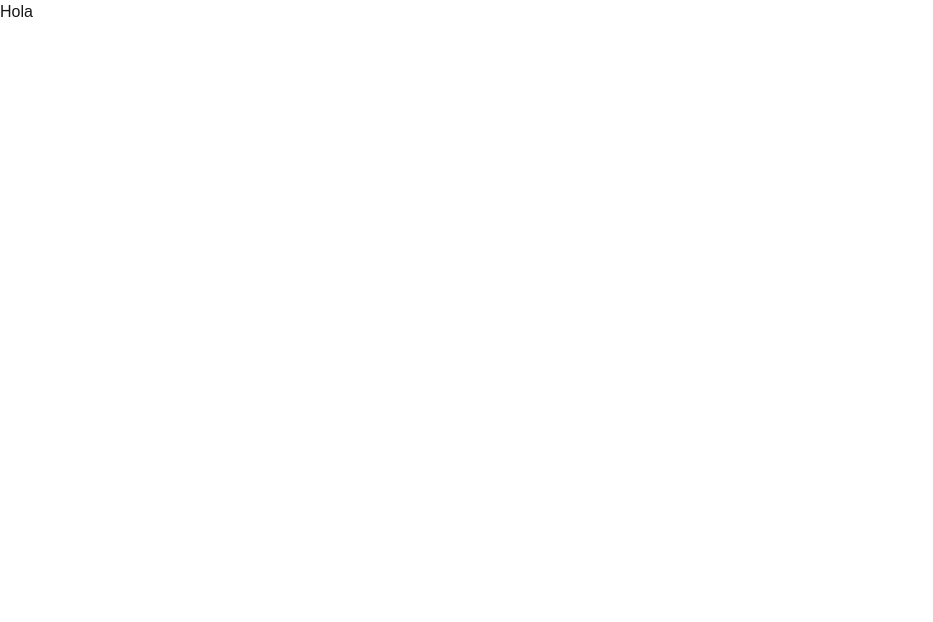
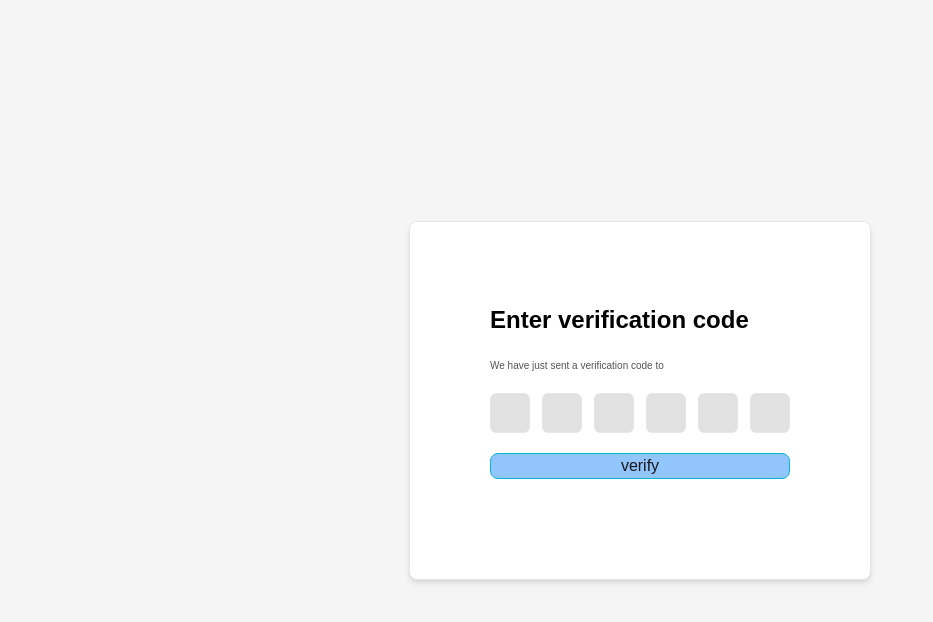
Before and after one commit to Orolau/AutomatizacionCarnets, a Next.js app in the folder front/automatizacion_carnets/: page /pages/userForms/verify in a window 1280 px wide. Shown: the top 622 px of the page, without its empty margins (0-933 px from the left). Built offline with nearby package versions, Linux system fonts and the light colour scheme.

Commit message:
actualización login
avance en funcionalidad del login (tiene ERRORES debido a que estoy haciendo pruebas con la api de ricardo y creo que ha cerrado el acceso a nuevos users, pero el mail de verificación lo envía bien)

```diff
--- /dev/null
+++ b/front/automatizacion_carnets/src/app/api/LoginFormInteract.js
@@ -0,0 +1,20 @@
+"use server";
+
+export async function LoginFormInteract({ email, password }) {
+
+    try {
+        const response = await fetch("https://bildy-rpmaya.koyeb.app/api/user/register", {
+            method: "POST",
+            headers: {
+                "Content-Type": "application/json",
+            },
+            body: JSON.stringify({ email, password }),
+        });
+
+        const respuesta = await response.json();
+        return respuesta;
+
+    } catch (error) {
+        console.error('ERROR: no se pudo enviar la información', error);
+    }
+}
--- /dev/null
+++ b/front/automatizacion_carnets/src/app/api/VerificationFormInteract.js
@@ -0,0 +1,23 @@
+"use server";
+
+export async function VerificationFormInteract(code, token) {
+
+    try {
+        const response = await fetch("https://bildy-rpmaya.koyeb.app/api/user/validation", {
+            method: "PUT",
+            headers: {
+                "Content-Type": "application/json",
+                Authorization: `Bearer ${token}`
+            },
+            body: JSON.stringify({ code }),
+        });
+
+        console.log("verificando");
+        console.log(response);
+        const respuesta = await response.json();
+        return respuesta;
+
+    } catch (error) {
+        console.error('ERROR: no se pudo enviar la información', error);
+    }
+}
--- a/front/automatizacion_carnets/src/app/components/forms/LoginForm.jsx
+++ b/front/automatizacion_carnets/src/app/components/forms/LoginForm.jsx
@@ -6,6 +6,7 @@ import {Formik, Form, Field, ErrorMessage} from 'formik';
 import * as Yup from 'yup';
 import '@/app/styles/LoginForm.css'
 import {useRouter} from "next/navigation";
+import { LoginFormInteract } from "@/app/api/LoginFormInteract";
 
 const validationSchema = Yup.object().shape({
     email: Yup.string().required('Este campo es obligatorio').email('EL formato es incorrecto'),
@@ -22,14 +23,14 @@ export default function LoginForm(){
 
     const handleSubmit = async(values) =>{
 
-        //const respuestaServer = await LoginInteract(values);
-        //console.log(respuestaServer);
+        const respuestaServer = await LoginFormInteract(values);
+        console.log(respuestaServer);
         console.log(values);
-        router.push('/pages/userForms/verify');
-        /*if(respuestaServer.token !== null){
+
+        if(respuestaServer.token !== null){
             localStorage.setItem('tokenLogin', respuestaServer.token);
-            router.push('/dashboard/clientes/create');
-        }*/
+            router.push('/pages/userForms/verify');
+        }
     }
 
     return (
--- a/front/automatizacion_carnets/src/app/components/forms/VerificationForm.jsx
+++ b/front/automatizacion_carnets/src/app/components/forms/VerificationForm.jsx
@@ -0,0 +1,81 @@
+"use client";
+
+import { useState } from "react";
+import { Formik, Form, Field, ErrorMessage } from 'formik';
+import * as Yup from 'yup';
+import '@/app/styles/VerificationForm.css'
+import { VerificationFormInteract } from "@/app/api/VerificationFormInteract";
+import { useRouter } from "next/navigation";
+
+const validationSchema = Yup.object().shape({
+    firstNumber: Yup.string(),
+    secondNumber: Yup.string(),
+    thirdNumber: Yup.string(),
+    fourthNumber: Yup.string(),
+    fifthNumber: Yup.string(),
+    sixthNumber: Yup.string()
+});
+
+export default function VerificationForm(){
+
+    const router = useRouter();
+
+    const[verificationResult, setVerificationResult] = useState({
+        firstNumber: '',
+        secondNumber:'',
+        thirdNumber: '',
+        fourthNumber: '',
+        fifthNumber: '',
+        sixthNumber: ''
+    });
+
+    const [sendAgain,setSendAgain] = useState(false);
+
+    const handleSubmit = async(values) =>{
+
+        const code = `${values.firstNumber}${values.secondNumber}${values.thirdNumber}${values.fourthNumber}${values.fifthNumber}${values.sixthNumber}`;
+        const response = await VerificationFormInteract(code, localStorage.getItem('token'));
+        console.log(code);
+        console.log(response);
+        console.log(values);
+        if(response.acknowledged){
+            router.push('/pages/userForms/login');
+        }
+    }
+
+    return (
+    <div className="contenedorLogin bg-white flex-wrap justify-items-center p-20 shadow-md border rounded-lg">
+        <Formik initialValues={verificationResult} validationSchema={validationSchema} onSubmit={handleSubmit}>
+            {()=>(
+                <Form className="formContainer flex-wrap">
+                    <h1 className="titulo font-bold mb-5">Enter verification code</h1>
+                    <p className="verificactionSentText w-[300px] mb-5">We have just sent a verification code to</p>
+
+                    <div className="numbersContainer flex w-[300px] mb-5 gap-3">
+                        <Field maxLength="1" name="firstNumber" type="string" placeholder="" className="numberBox border rounded-md"/>
+                        <ErrorMessage name="firstNumber" component="div" className="error"/>
+
+                        <Field maxLength="1" name="secondNumber" type="string" placeholder="" className="numberBox border rounded-md"/>
+                        <ErrorMessage name="secondNumber" component="div" className="error"/>
+
+                        <Field maxLength="1" name="thirdNumber" type="string" placeholder="" className="numberBox border rounded-md"/>
+                        <ErrorMessage name="thirdNumber" component="div" className="error"/>
+
+                        <Field maxLength="1" name="fourthNumber" type="string" placeholder="" className="numberBox border rounded-md"/>
+                        <ErrorMessage name="fourthNumber" component="div" className="error"/>
+
+                        <Field maxLength="1" name="fifthNumber" type="string" placeholder="" className="numberBox border rounded-md"/>
+                        <ErrorMessage name="fifthNumber" component="div" className="error"/>
+
+                        <Field maxLength="1" name="sixthNumber" type="string" placeholder="" className="numberBox border rounded-md"/>
+                        <ErrorMessage name="sixthNumber" component="div" className="error"/>
+                    </div>
+
+                    <button type="submit" className="bg-blue-300 w-[300px] border border-cyan-500 rounded-lg mb-5 hover:bg-blue-400">
+                        verify
+                    </button>
+                </Form>
+            )}
+        </Formik>
+    </div>);
+}
--- a/front/automatizacion_carnets/src/app/pages/userForms/verify/page.jsx
+++ b/front/automatizacion_carnets/src/app/pages/userForms/verify/page.jsx
@@ -1,7 +1,9 @@
 "use client"
+
+import VerificationForm from "@/app/components/forms/VerificationForm";
 
 export default function VerifyPage(){
     return(
-        <p>Hola</p>
+        <VerificationForm/>
     );
 }
--- a/front/automatizacion_carnets/src/app/styles/VerificationForm.css
+++ b/front/automatizacion_carnets/src/app/styles/VerificationForm.css
@@ -0,0 +1,65 @@
+.contenedorLogin {}
+
+body {
+
+    display: flex;
+    justify-content: center;
+    align-items: center;
+    background-color: whitesmoke;
+    height: 100vh;
+}
+
+.inputLogin {
+    width: 300px;
+    background-color: rgb(226, 225, 225);
+    margin-bottom: 20px;
+    color: black;
+}
+
+.titulo {
+    color: black;
+    font-size: x-large;
+}
+
+.sendAgain {
+    color: rgb(127, 210, 255);
+    font-size: small;
+}
+
+.rememberContainer {
+    display: flex;
+    flex-direction: row;
+}
+
+.formContainer {
+    width: 300px;
+}
+
+.verificactionSentText {
+    color: rgb(84, 83, 83);
+    font-size: x-small;
+}
+
+.forgotPasswordButton {
+    color: rgb(127, 210, 255);
+    font-size: small;
+}
+
+.passwordContainer {
+    position: relative;
+}
+
+.numberBox {
+    width: 40px;
+    height: 40px;
+    background-color: rgb(226, 225, 225);
+    color: black;
+    text-align: center;
+}
+
+.viewPassword {
+    position: absolute;
+    top: 5%;
+    right: 6px;
+    z-index: 10;
+}
```
